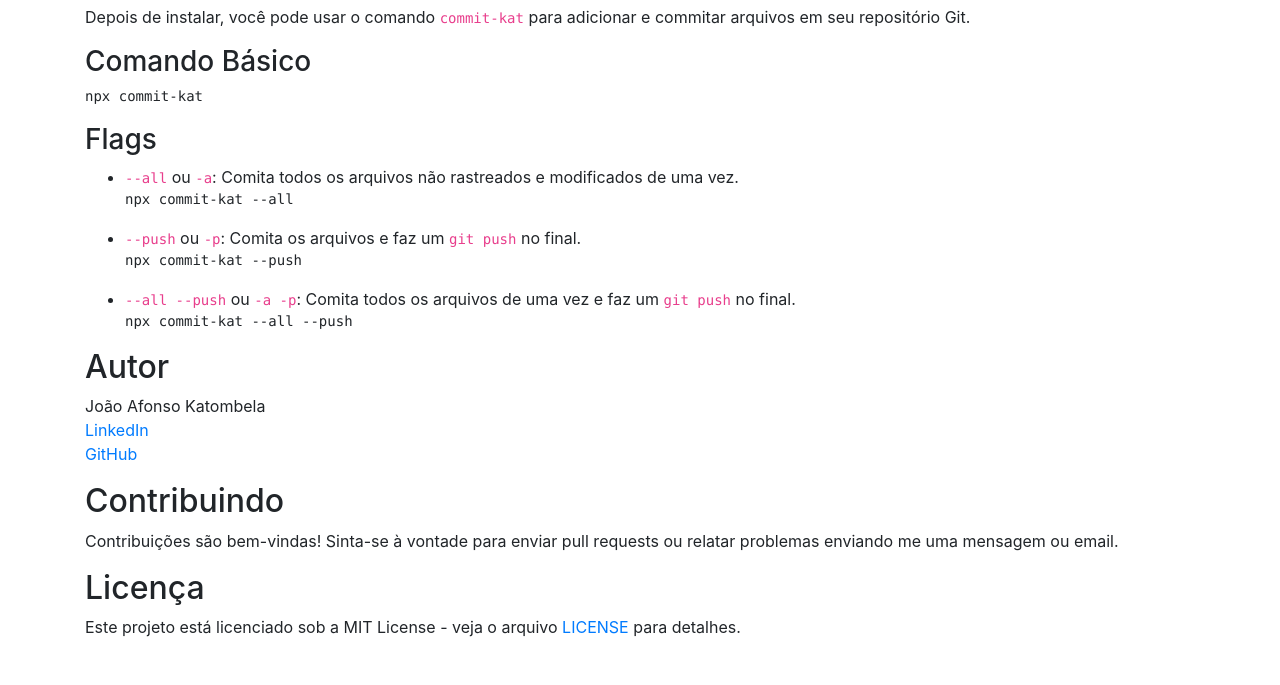
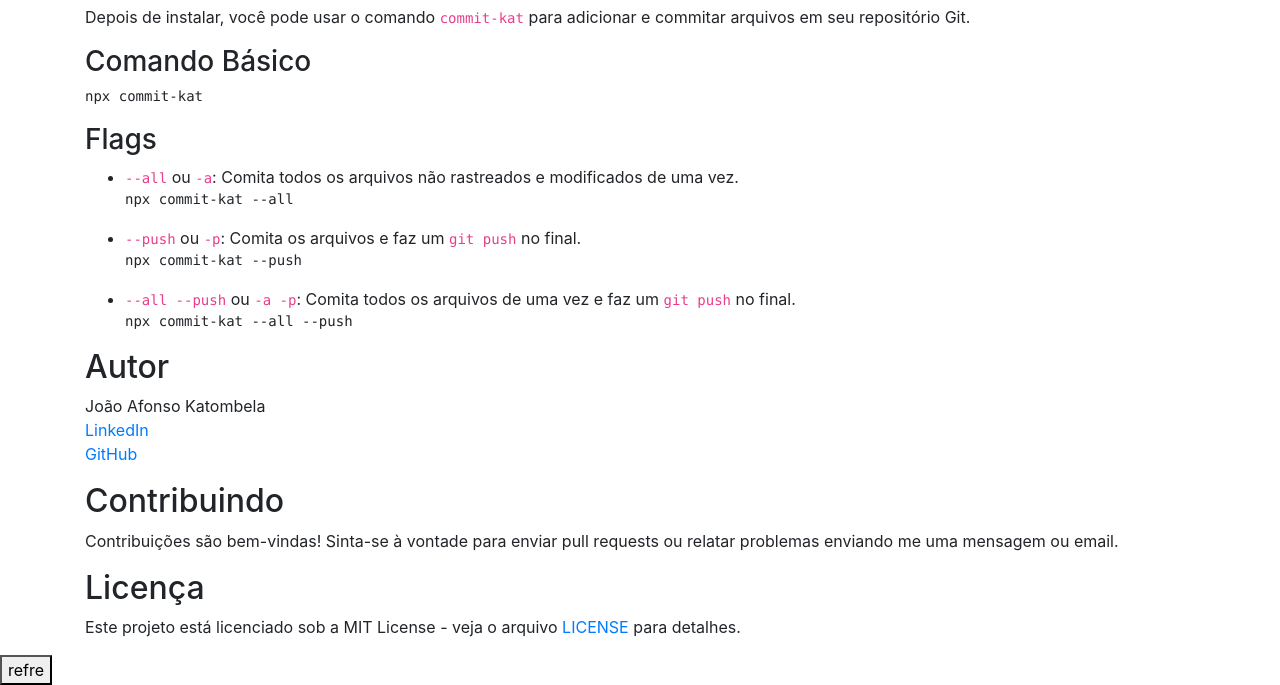
Before and after one commit to Katumbela/git-auto-commit, a website: page index.html in a window 1280 px wide. Shown: the part 392-1077 px from the top of the page. Drawn offline with nearby package versions, Linux system fonts and the light colour scheme.

Commit message:
fix: index.html. Pequenas alterações ou refatoração em index.html

```diff
--- a/index.html
+++ b/index.html
@@ -48,6 +48,7 @@
         <h2>Licença</h2>
         <p>Este projeto está licenciado sob a MIT License - veja o arquivo <a href="LICENSE">LICENSE</a> para detalhes.</p>
     </div>
+    <button>refre</button>
     <img src="/" alt="">
 </body>
 </html>
```
